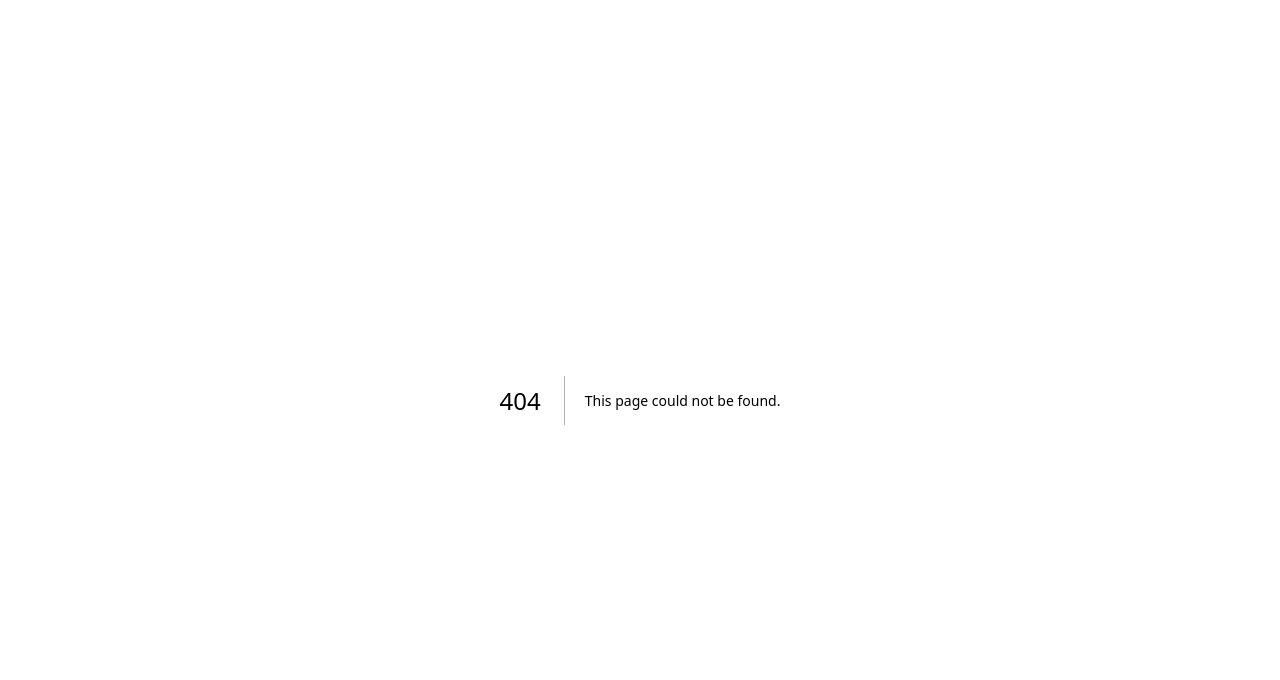
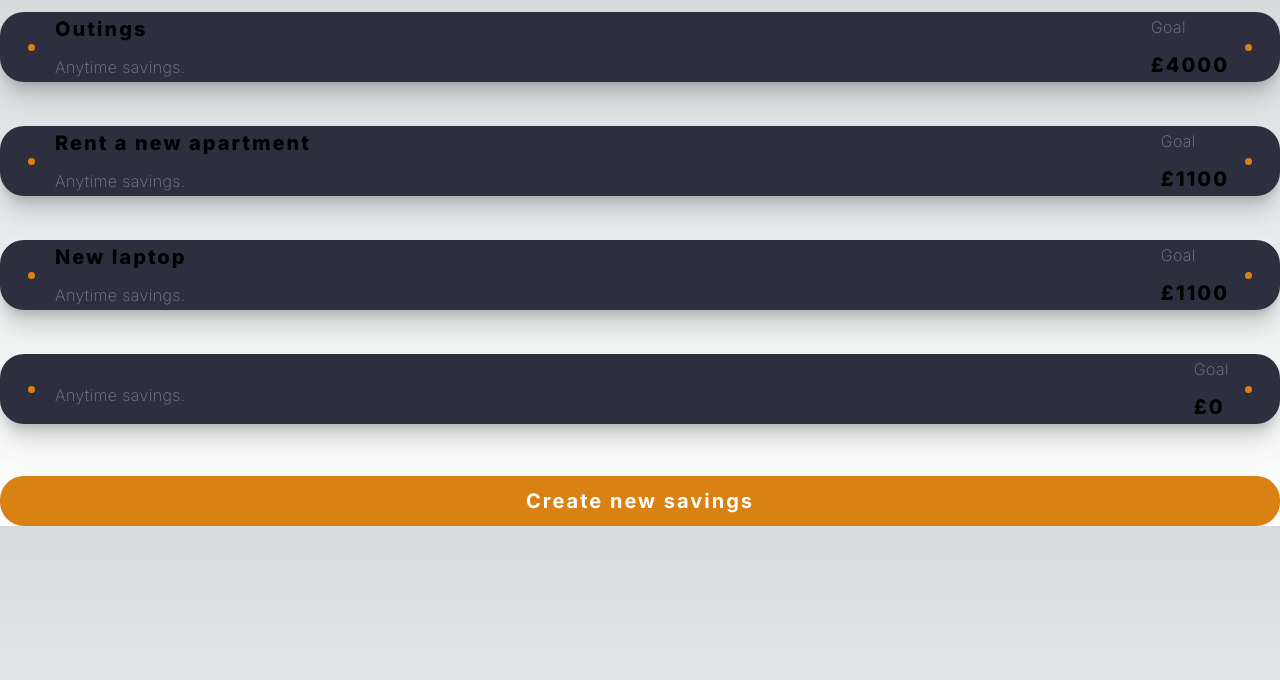
Before and after one commit to stop-crying/mysavings, a Next.js app: page /savings in a window 1280 px wide. Before the commit this address had no page. Shown: the top 680 px of the page. Built offline with nearby package versions, Linux system fonts and the light colour scheme.

Commit message:
second update

```diff
--- a/src/app/components/PersornalSavings.ts
+++ b/src/app/components/PersornalSavings.ts
@@ -1,6 +1,6 @@
-import outings from "/Users/mac/Desktop/mysavings/assets/outings.svg";
-import apartment from "/Users/mac/Desktop/mysavings/assets/apartment.svg";
-import gadget from "/Users/mac/Desktop/mysavings/assets/gadgets.svg";
+// import outings from "/Users/mac/Desktop/mysavings/assets/outings.svg";
+// import apartment from "/Users/mac/Desktop/mysavings/assets/apartment.svg";
+// import gadget from "/Users/mac/Desktop/mysavings/assets/gadgets.svg";
 
 
 
@@ -8,16 +8,16 @@ export const savingsArray = [
     {
         todo: "Outings",
         price: 4000,
-        image: outings,
+        // image: outings,
     },
     {
-        todo: "Rent a nre apartment",
+        todo: "Rent a new apartment",
         price: 1100,
-        image: apartment,
+        // image: apartment,
     },
     {
         todo: "New laptop",
         price: 1100,
-        image: gadget,
+        // image: gadget,
     }
 ];
--- a/src/app/page.tsx
+++ b/src/app/page.tsx
@@ -7,6 +7,7 @@ import saving from "/Users/mac/Desktop/mysavings/assets/savinngs.svg";
 import { useState } from "react";
 import { savingsArray } from "./components/PersornalSavings";
 import Popup from "reactjs-popup";
+import Savings from "./savings/page";
 
 export default function Home() {
   const [value, setValue] = useState<number>(0);
@@ -46,16 +47,7 @@ export default function Home() {
           <h2 className="w-full text-start font-light tracking-wide ">
             Personal Savings
           </h2>
-          {savingsArray.map((savings, key) => {
-            return (
-              <Personal
-                toDo={savings.todo}
-                price={savings.price}
-                image={savings.image}
-                key={key}
-              />
-            );
-          })}
+            <Savings />
         </div>
         <div className="flex flex-col w-full items-center justify-center gap-10 p-10">
           <p className="w-full text-start font-light tracking-wide text-[#797b8a] ">
--- a/src/app/persnoal/page.tsx
+++ b/src/app/persnoal/page.tsx
@@ -3,16 +3,16 @@ import Image from "next/image";
 interface persnoalProps {
   toDo: string;
   price: number;
-  image: string;
+
 }
 [];
 
-export default function Personal({ toDo, price, image }: persnoalProps) {
+export default function Personal({ toDo, price }: persnoalProps) {
   return (
-    <main className=" w-full mt-3 flex items-center justify-center flex-col gap-8">
+    <div className=" w-full mt-3 flex items-center justify-center flex-col gap-8">
       <div className="w-full h-[70px] bg-[#2d2f3f] rounded-3xl drop-shadow-xl shadow-xl flex items-center justify-between gap-6 p-7 hover:-translate-y-1 duration-300">
         <span className="flex items-center justify-center gap-5">
-          <Image src={image} alt="" width={24} height={24} />
+        <span className="w-[7px] h-[7px] bg-[#da8113] rounded-full"></span>
           <span className="flex flex-col justify-start items-start gap-3">
             <b className="text-xl font-extrabold tracking-widest">{toDo}</b>
             <p className="text-[#7b7d8c] font-extralight tracking-wide ">
@@ -72,6 +72,6 @@ export default function Personal({ toDo, price, image }: persnoalProps) {
           <span className="w-[7px] h-[7px] bg-[#da8113] rounded-full"></span>
         </span>
       </div> */}
-    </main>
+    </div>
   );
 }
--- /dev/null
+++ b/src/app/savings/page.tsx
@@ -0,0 +1,120 @@
+"use client";
+
+import Popup from "reactjs-popup";
+import { savingsArray } from "../components/PersornalSavings";
+import Personal from "../persnoal/page";
+import { useState } from "react";
+
+export default function Savings() {
+  const [name, setName] = useState<string>("");
+  const [goal, setGoal] = useState<number>(0);
+  const [arr, setArr] = useState([
+    {
+      todo: "",
+      price: 0,
+    },
+  ]);
+
+  const handleChange = (e: React.ChangeEvent<HTMLInputElement>) => {
+    setName(e.target.value);
+  };
+
+  const GoalChange = (e: React.ChangeEvent<HTMLInputElement>) => {
+    setGoal(parseInt(e.target.value));
+  };
+
+  const handleClick = () => {
+    const newArray = {
+      todo: name,
+      price: goal,
+
+    };
+
+    setArr((a) => [...a, newArray]);
+
+    setGoal(0);
+    setName("");
+  };
+
+  const handleSaveClick = () => {};
+
+  //   for( let i = 0; i < savingsArray.length; i++ ) {
+  //     if(i === savingsArray.length -1 ) {
+  //         savingsArray.push(newArray);
+  //     }
+  //   }
+
+  console.log(savingsArray.length);
+
+  return (
+    <div className="w-full flex items-center justify-center flex-col gap-8">
+      {savingsArray.map((savings, key) => {
+        return (
+          <Personal
+            toDo={savings.todo}
+            price={savings.price}
+
+            key={key}
+          />
+        );
+      })}
+      {
+      arr.map((array, key) => {
+        return (
+          <Personal
+            toDo={array.todo}
+            price={array.price}
+            key={key}
+          />
+        );
+      })}
+      <div className="w-full mt-5">
+        <Popup
+          trigger={
+            <button className="w-full h-[50px] text-center bg-[#da8113] text-white rounded-3xl text-xl font-bold tracking-widest ">
+              Create new savings
+            </button>
+          }
+          modal
+          closeOnEscape
+        >
+          <div className="w-[350px] p-20 flex flex-col items-center justify-center gap-7 bg-[#161720] rounded-2xl drop-shadow-xl shadow-xl duration-300 ease-in-out transition-all">
+            <label
+              htmlFor=""
+              className="w-full text-start text-sm text-[#7b7d8c]"
+            >
+              Savings Name
+            </label>
+            <input
+              type="text"
+              placeholder="Purpose of the savings?"
+              onChange={handleChange}
+              value={name}
+              className="w-full h-[40px] placeholder:text-sm placeholder:font-light pl-5 text-sm font-bold outline-none rounded-xl text-black"
+            />
+            <label
+              htmlFor=""
+              className="w-full text-start text-sm mt-8 text-[#7b7d8c]"
+            >
+              Goal
+            </label>
+            <input
+              type="number"
+              placeholder="Goal amount"
+              value={goal}
+              onChange={GoalChange}
+              className="w-full h-[40px] placeholder:text-sm placeholder:font-light pl-5 text-sm font-bold outline-none rounded-xl text-black "
+            />
+            <button
+              className="w-full h-[45px] text-center bg-[#da8113] text-white rounded-3xl text-xl font-bold tracking-widest hover:-translate-y-1 duration-300 "
+              onClick={handleClick}
+              type="submit"
+            >
+              Create
+            </button>
+          </div>
+        </Popup>
+      </div>
+    </div>
+  );
+}
```
